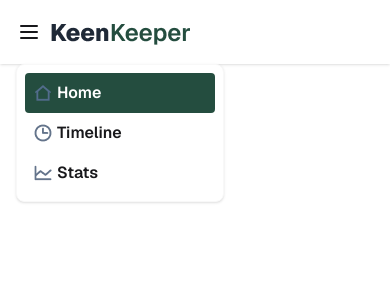
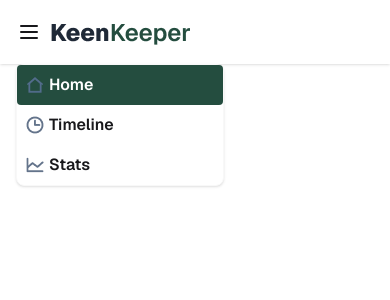
Before and after one commit to FahmidaAkterShimu/B13-Assignment-07, a Next.js app: page / in a window 390 px wide. Both pictures are taken after a click on the button 29 px from the left and 32 px from the top of the page. Shown: the top 300 px of the page. Built offline with nearby package versions, Linux system fonts and the light colour scheme.

Commit message:
added some corrections of Navbar

```diff
--- a/src/components/shared/Navbar/Navbar.jsx
+++ b/src/components/shared/Navbar/Navbar.jsx
@@ -26,11 +26,14 @@ const Navbar = () => {
         },
     ];
 
-    // রেন্ডার করার সুবিধার্থে মেনু লিস্টটি আলাদা ভেরিয়েবলে রাখা হয়েছে
+
     const menuLinks = navItems.map((item, i) => (
         <MyLink key={i} href={item.path}>
             <div className='flex items-center gap-1'>
-                <Image src={item.img} alt={item.text} width={20} height={20} />
+                <Image src={item.img}
+                    alt={item.text}
+                    width={20}
+                    height={20} />
                 <span>{item.text}</span>
             </div>
         </MyLink>
@@ -42,13 +45,13 @@ const Navbar = () => {
 
                 <div className="navbar-start">
                     {/* For Small Device */}
-                    <div className="dropdown lg:hidden">
+                    <div className="dropdown md:hidden">
                         <div tabIndex={0} role="button" className="btn btn-ghost p-0 mr-2">
                             <svg xmlns="http://www.w3.org/2000/svg" className="h-6 w-6" fill="none" viewBox="0 0 24 24" stroke="currentColor">
                                 <path strokeLinecap="round" strokeLinejoin="round" strokeWidth="2" d="M4 6h16M4 12h16M4 18h16" />
                             </svg>
                         </div>
-                        <ul tabIndex={0} className="flex flex-col hover dropdown-content mt-3 z-1 p-2 shadow bg-base-100 rounded-box w-52 border border-base-200">
+                        <ul tabIndex={0} className="flex flex-col dropdown-content mt-3 z-1 p-0 shadow bg-base-100 rounded-box w-52 border border-base-200">
                             {menuLinks}
                         </ul>
                     </div>
@@ -65,7 +68,7 @@ const Navbar = () => {
                 </div>
 
                 {/* For Large Device */}
-                <div className="navbar-end hidden lg:flex">
+                <div className="navbar-end hidden md:flex">
                     <ul className="flex justify-center items-center text-base font-medium text-[#64748B]">
                         {menuLinks}
                     </ul>
```
